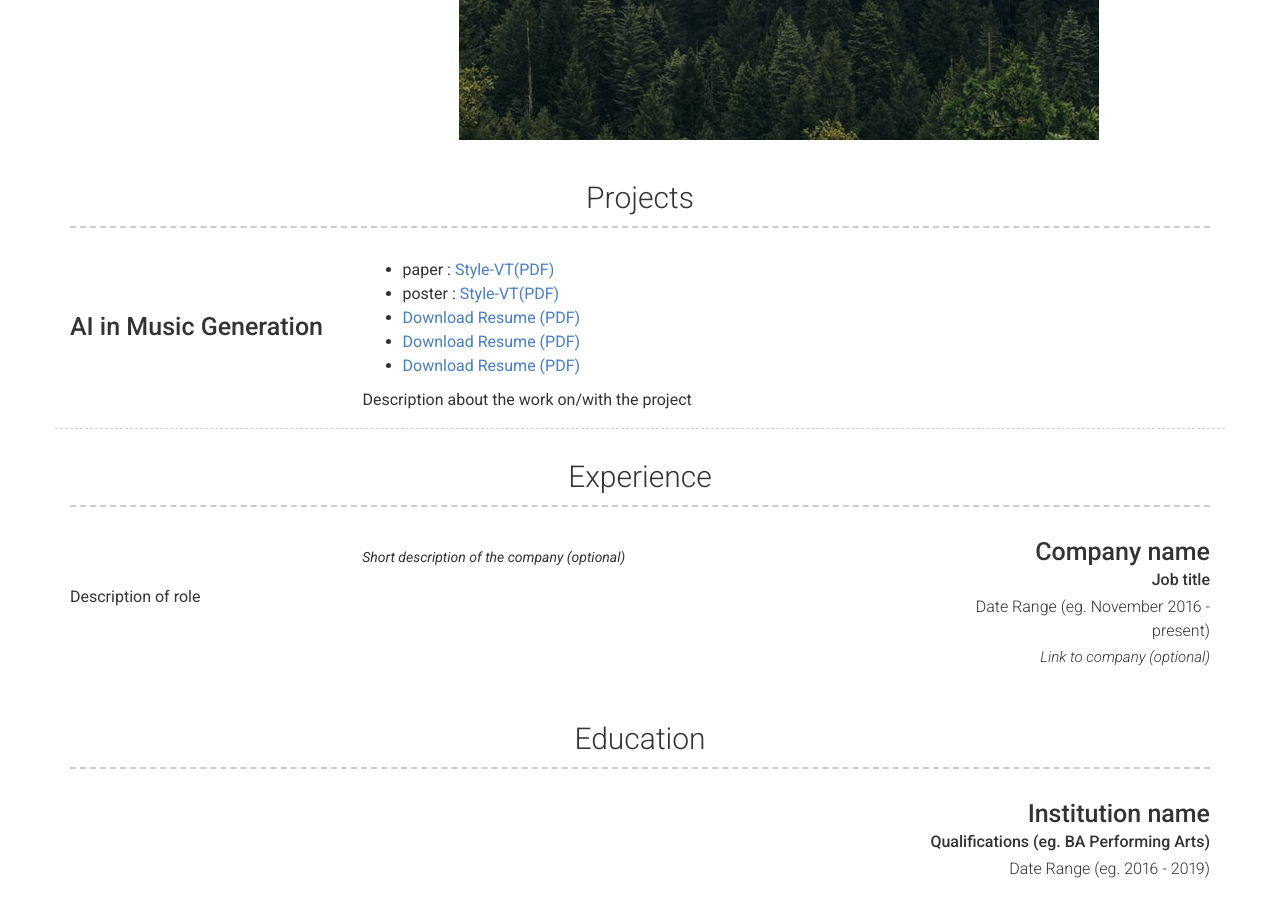
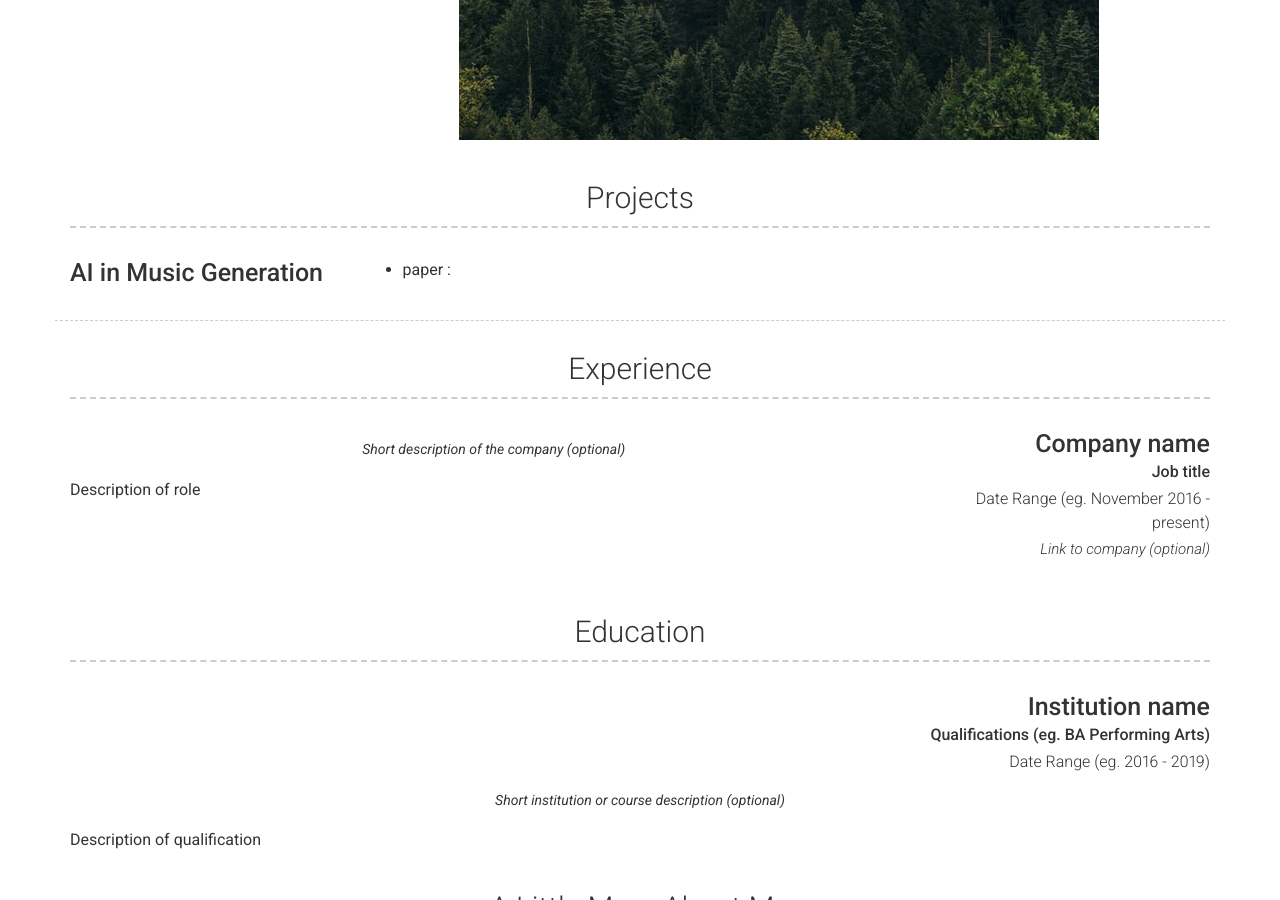
Before and after one commit to tim000519/tim000519.github.io, a Jekyll site: the page built from index.md, in a window 1280 px wide and 900 px high, scrolled down 748 px. Built offline with Jekyll 4.4.1, drawn with Linux system fonts in a browser that asks for light colours; nearby versions of some CDN libraries; part of the change alters nothing that is shown.

```diff
--- a/_config.yml
+++ b/_config.yml
@@ -88,6 +88,11 @@ content:
           - <a href="/docs/style.pdf">Download Resume (PDF)</a>
 
           Description about the work on/with the project
+
+        title: AI in Music Generation
+        description: |
+          - paper :
+
   - title: Experience
     layout: list
     content:
```
